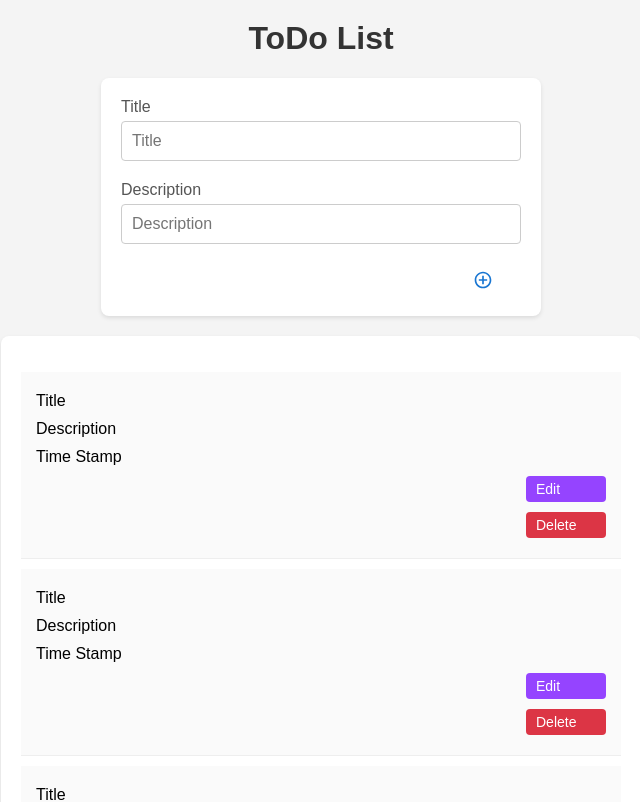
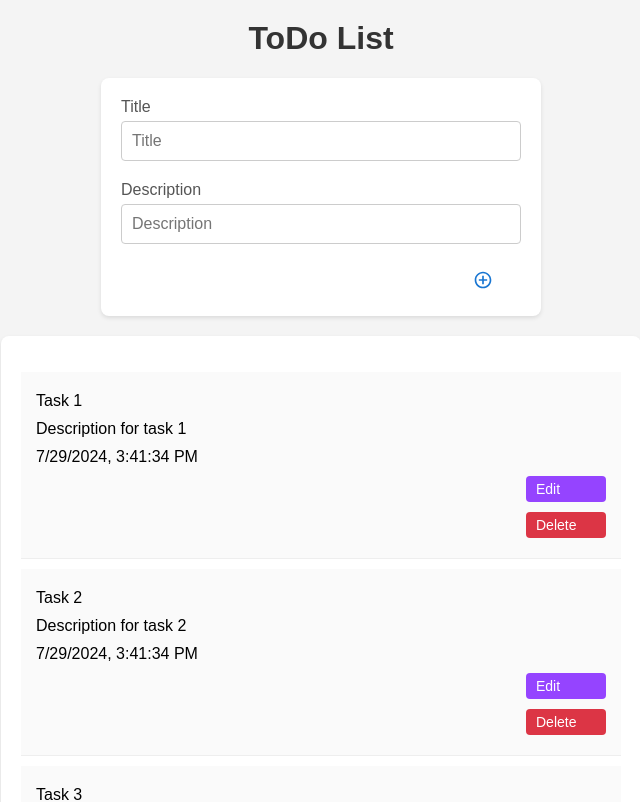
Before and after one commit to BOSE-git/todolist-HELPSTiR, a React (Vite) app: page / in a window 1280 px wide. Shown: the top 802 px of the page, without its empty margins (319-959 px from the left). Built offline with nearby package versions, Linux system fonts and the light colour scheme.

Commit message:
Added task creation functionality with form submission and dynamic task list rendering

```diff
--- a/src/App.jsx
+++ b/src/App.jsx
@@ -2,44 +2,54 @@ import { useState } from 'react'
 import ControlPointIcon from '@mui/icons-material/ControlPoint';
 import Button from '@mui/material/Button';
 import './style.css';
+import tasks from './dummy.jsx'
 function App() {
+  const [title, setTitle] = useState('');
+  const [desc, setDesc] = useState('');
+  const [taskList, setTaskList] = useState(tasks);
+
+  function handleSubmit(e){
+    e.preventDefault();
+    if(title && desc){
+      const newTask = {
+        title: title,
+        description: desc,
+        timestamp: new Date().toLocaleString()
+      };
+
+      setTaskList([...taskList, newTask]);
+      setTitle('');
+      setDesc('');
+      console.log(taskList);
+    }
+  }
+
   return (
     <>
       <h1>ToDo List</h1>
       <div className="input-container">
-        <form>
+        <form onSubmit={handleSubmit}>
           <label htmlFor="title">Title</label>
-          <input id='title' type="text" placeholder='Title'/>
+          <input id='title' type="text" placeholder='Title' value={title} onChange={(e)=>setTitle(e.target.value)}/>
           <label htmlFor="description">Description</label>
-          <input id='description' type="text" placeholder='Description'/>
-          <Button startIcon={<ControlPointIcon />}>
+          <input id='description' type="text" placeholder='Description' value={desc} onChange={(e)=>setDesc(e.target.value)}/>
+          <Button type='submit' startIcon={<ControlPointIcon />}>
           </Button>
         </form>
       </div>
 
       <div className="todo-list-container">
         <ul>
-          <li>
-            <p>Title</p>
-            <p>Description</p>
-            <p>Time Stamp</p>
+        {taskList.map(task => (
+          <li key={task.id}>
+            <p>{task.title}</p>
+            <p>{task.description}</p>
+            <p>{task.timestamp}</p>
             <button className='btn edit-bttn'>Edit</button>
             <button className='btn del-btn'>Delete</button>
           </li>
-          <li>
-            <p>Title</p>
-            <p>Description</p>
-            <p>Time Stamp</p>
-            <button className='btn edit-bttn'>Edit</button>
-            <button className='btn del-btn'>Delete</button>
-          </li>
-          <li>
-            <p>Title</p>
-            <p>Description</p>
-            <p>Time Stamp</p>
-            <button className='btn edit-bttn'>Edit</button>
-            <button className='btn del-btn'>Delete</button>
-          </li>
+        ))}
+
         </ul>
       </div>
     </>
--- /dev/null
+++ b/src/dummy.jsx
@@ -0,0 +1,25 @@
+const tasks = [
+    {
+        id: crypto.randomUUID(),
+      title: "Task 1",
+      description: "Description for task 1",
+      timestamp: new Date().toLocaleString(),
+      completed: false
+    },
+    {
+        id: crypto.randomUUID(),
+      title: "Task 2",
+      description: "Description for task 2",
+      timestamp: new Date().toLocaleString(),
+      completed: false
+    },
+    {
+        id: crypto.randomUUID(),
+      title: "Task 3",
+      description: "Description for task 3",
+      timestamp: new Date().toLocaleString(),
+      completed: false
+    },
+  ];
+
+  export default tasks;
```
